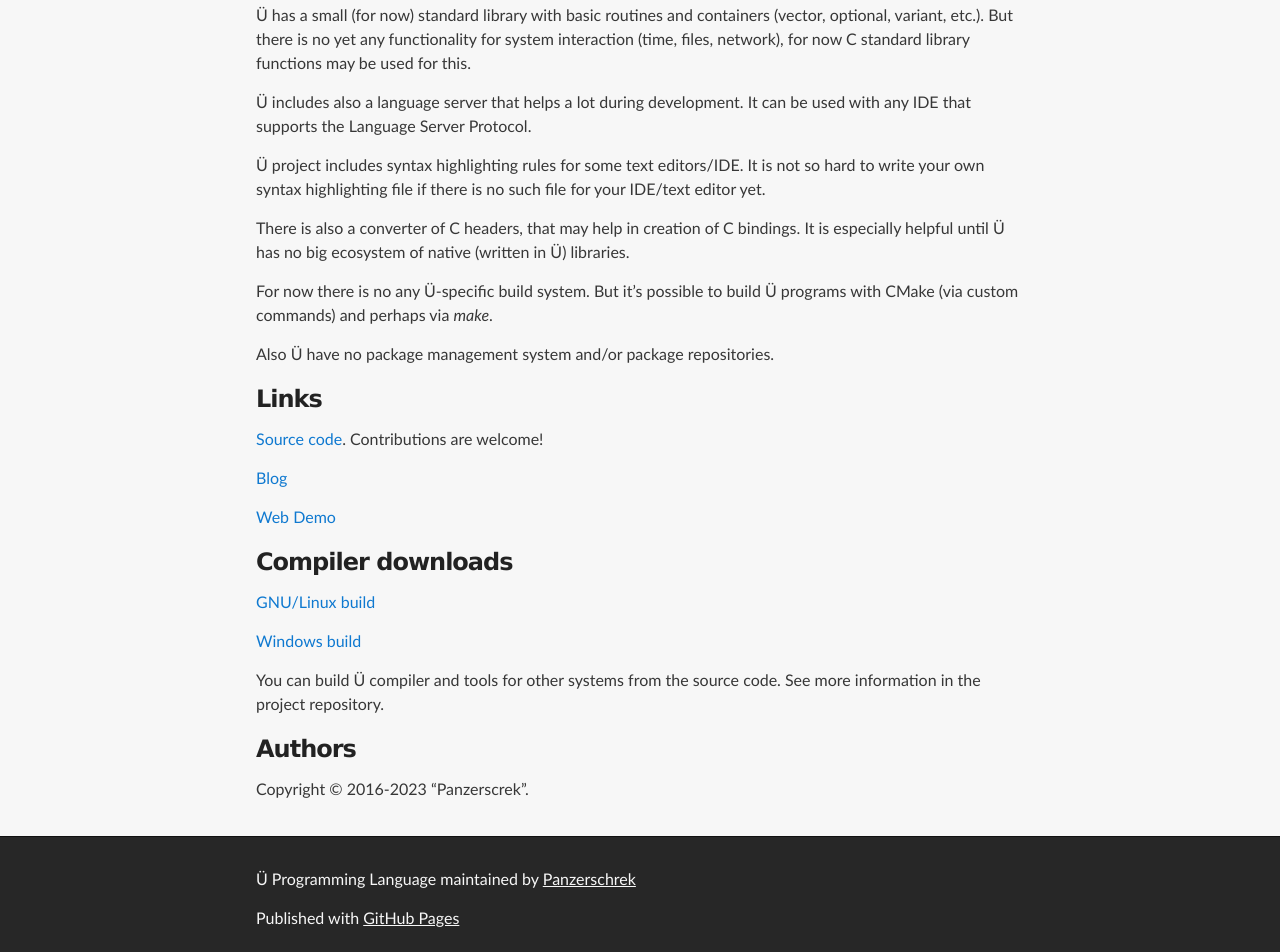
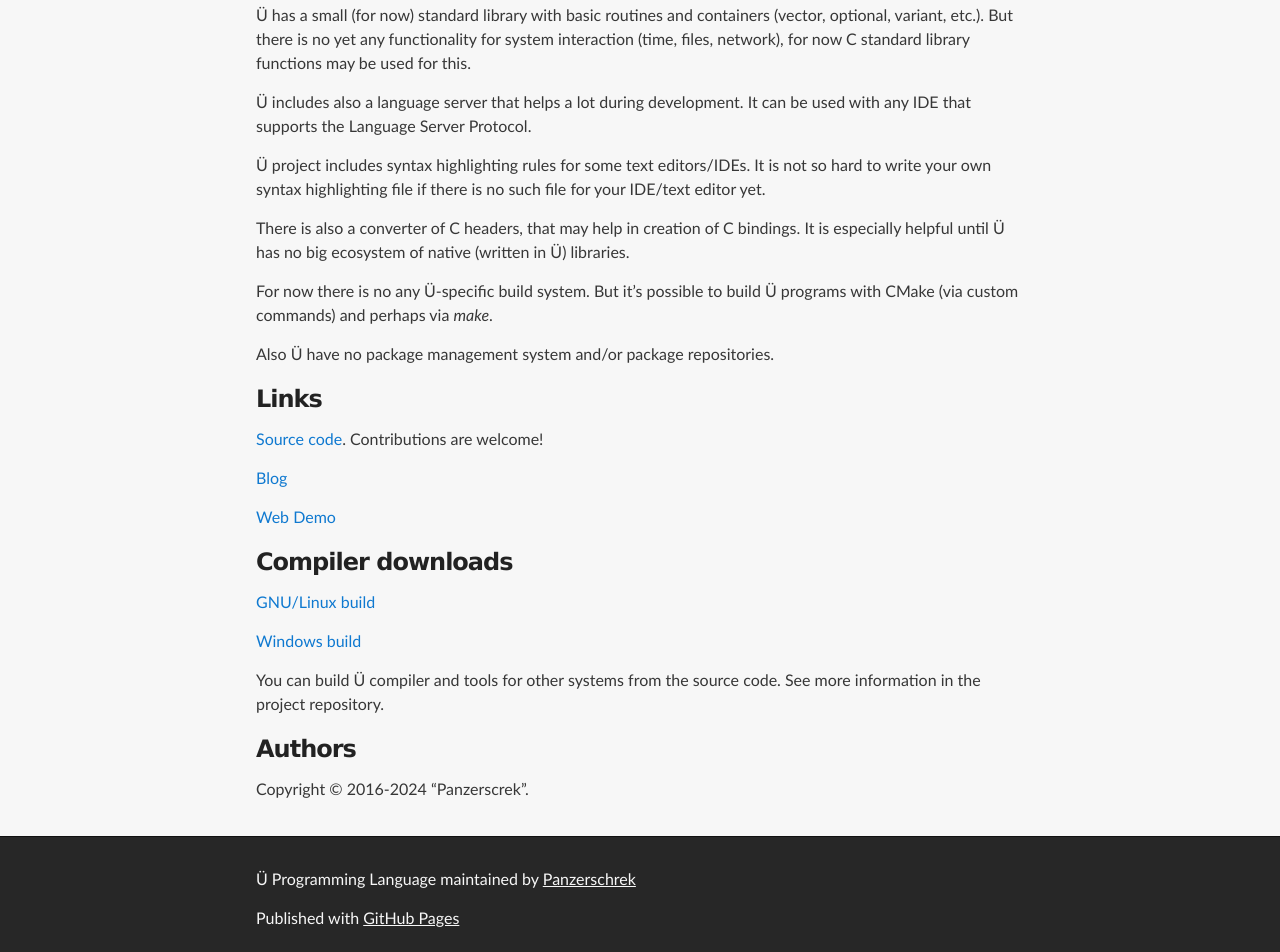
Before and after one commit to Panzerschrek/U-00DC-Sprache-site, a Jekyll site: the page built from index.md, in a window 1280 px wide. Shown: the part 827-1779 px from the top of the page. Built offline with Jekyll 4.4.1, drawn with Linux system fonts in a browser that asks for light colours; our own code applies the rules of GitHub Pages for plain Markdown files.

Commit message:
Obnovlön god v "copyright".

```diff
--- a/index.md
+++ b/index.md
@@ -40,7 +40,7 @@ But there is no yet any functionality for system interaction (time, files, netwo
 Ü includes also a language server that helps a lot during development.
 It can be used with any IDE that supports the Language Server Protocol.
 
-Ü project includes syntax highlighting rules for some text editors/IDE.
+Ü project includes syntax highlighting rules for some text editors/IDEs.
 It is not so hard to write your own syntax highlighting file if there is no such file for your IDE/text editor yet.
 
 There is also a converter of C headers, that may help in creation of C bindings.
@@ -73,4 +73,4 @@ See more information in the project repository.
 
 ### Authors
 
-Copyright © 2016-2023 "Panzerscrek".
+Copyright © 2016-2024 "Panzerscrek".
```
